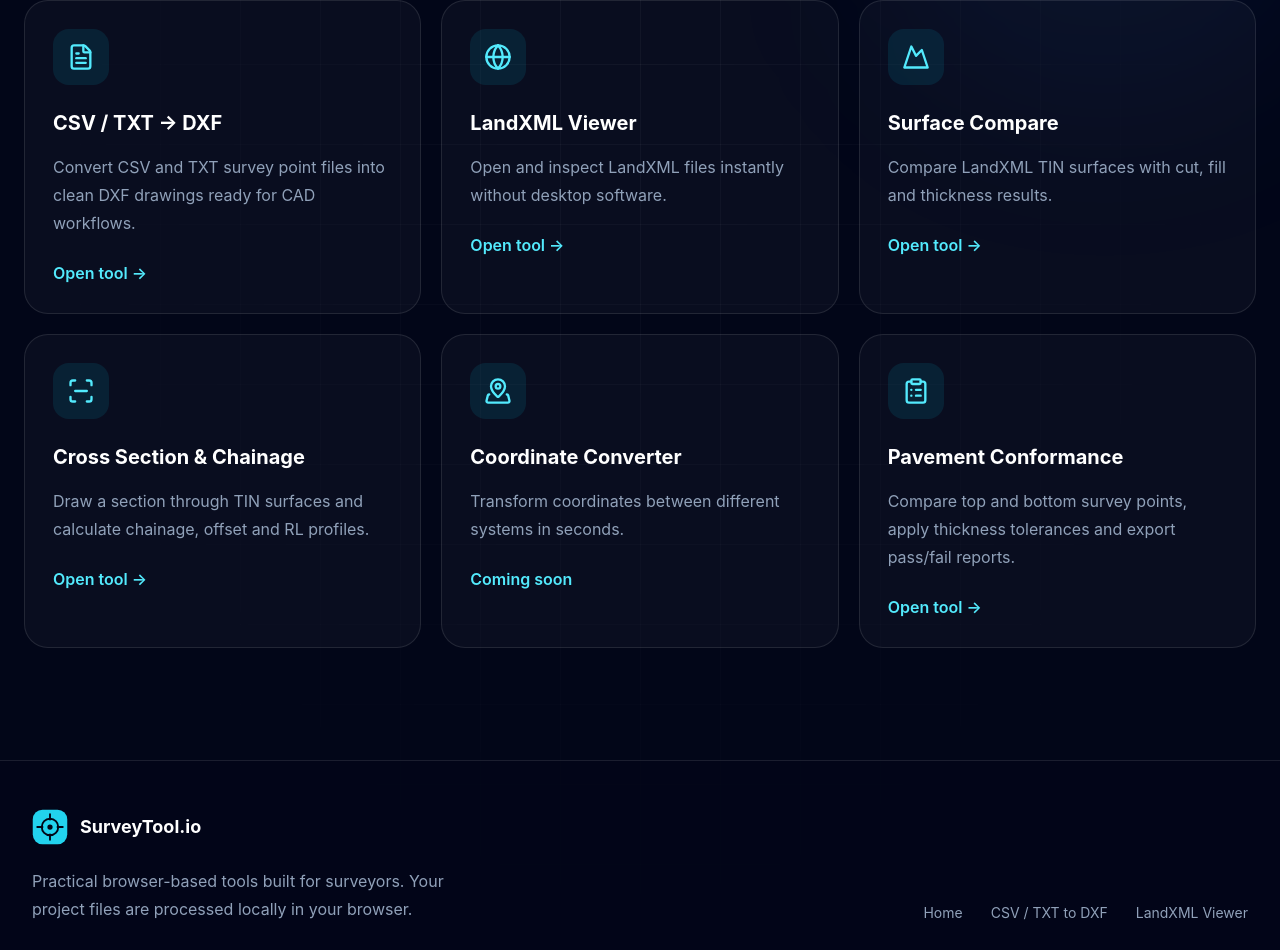
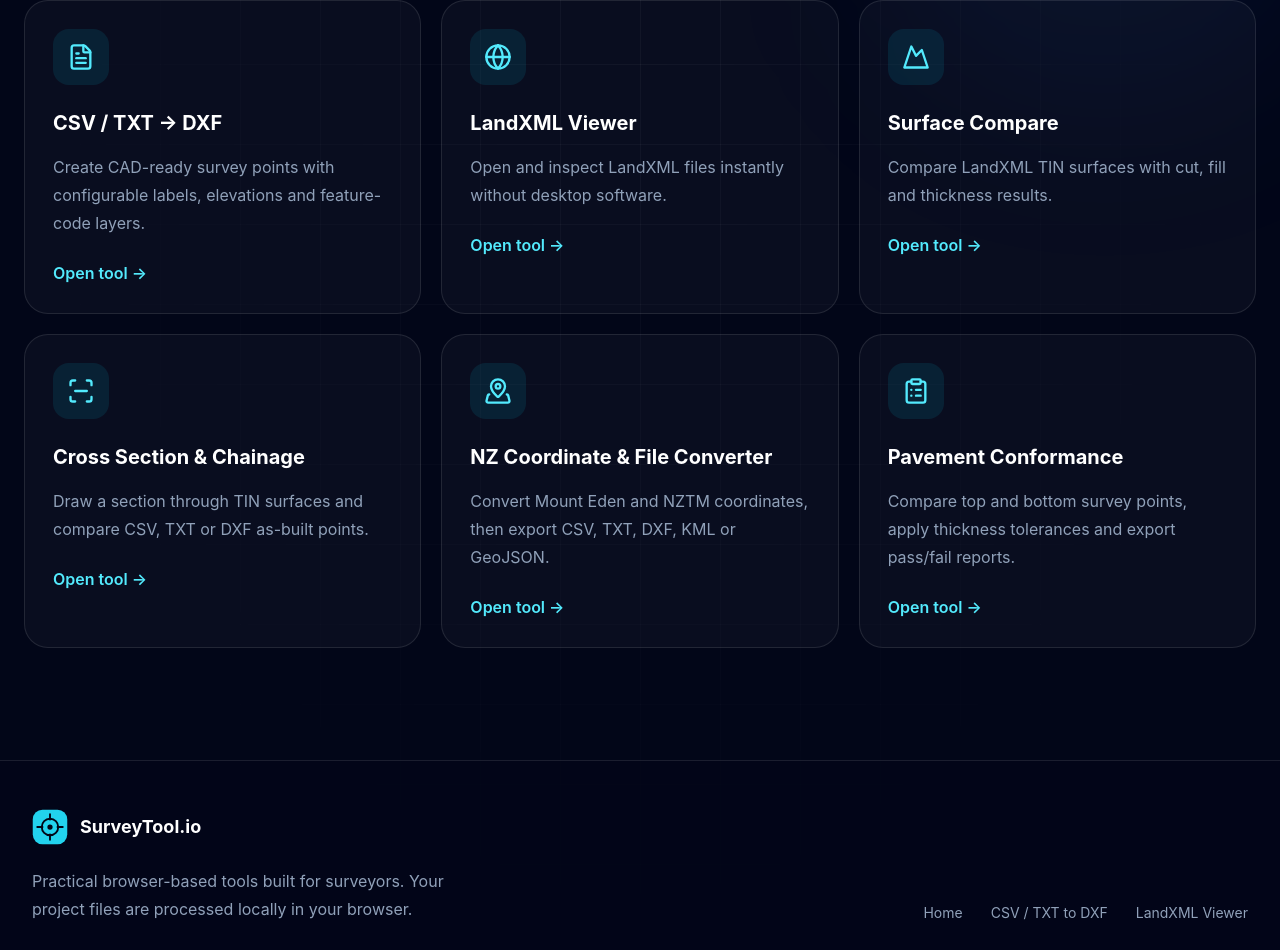
Before and after one commit to cagilakguc/surveytool, a React (Vite) app: page / in a window 1280 px wide. Shown: the part 976-1926 px from the top of the page. Built offline with nearby package versions, Linux system fonts and the light colour scheme; no server answers.

Commit message:
Expose NZ coordinate and file converter

```diff
--- a/src/components/Features.tsx
+++ b/src/components/Features.tsx
@@ -23,7 +23,7 @@ const features: Feature[] = [
     icon: FileText,
     title: "CSV / TXT → DXF",
     description:
-      "Convert CSV and TXT survey point files into clean DXF drawings ready for CAD workflows.",
+      "Create CAD-ready survey points with configurable labels, elevations and feature-code layers.",
     to: "/tools/csv-to-dxf",
   },
   {
@@ -44,14 +44,15 @@ const features: Feature[] = [
     icon: ScanLine,
     title: "Cross Section & Chainage",
     description:
-      "Draw a section through TIN surfaces and calculate chainage, offset and RL profiles.",
+      "Draw a section through TIN surfaces and compare CSV, TXT or DXF as-built points.",
     to: "/tools/cross-section",
   },
   {
     icon: MapPinned,
-    title: "Coordinate Converter",
+    title: "NZ Coordinate & File Converter",
     description:
-      "Transform coordinates between different systems in seconds.",
+      "Convert Mount Eden and NZTM coordinates, then export CSV, TXT, DXF, KML or GeoJSON.",
+    to: "/tools/coordinate-converter",
   },
   {
     icon: ClipboardList,
```
